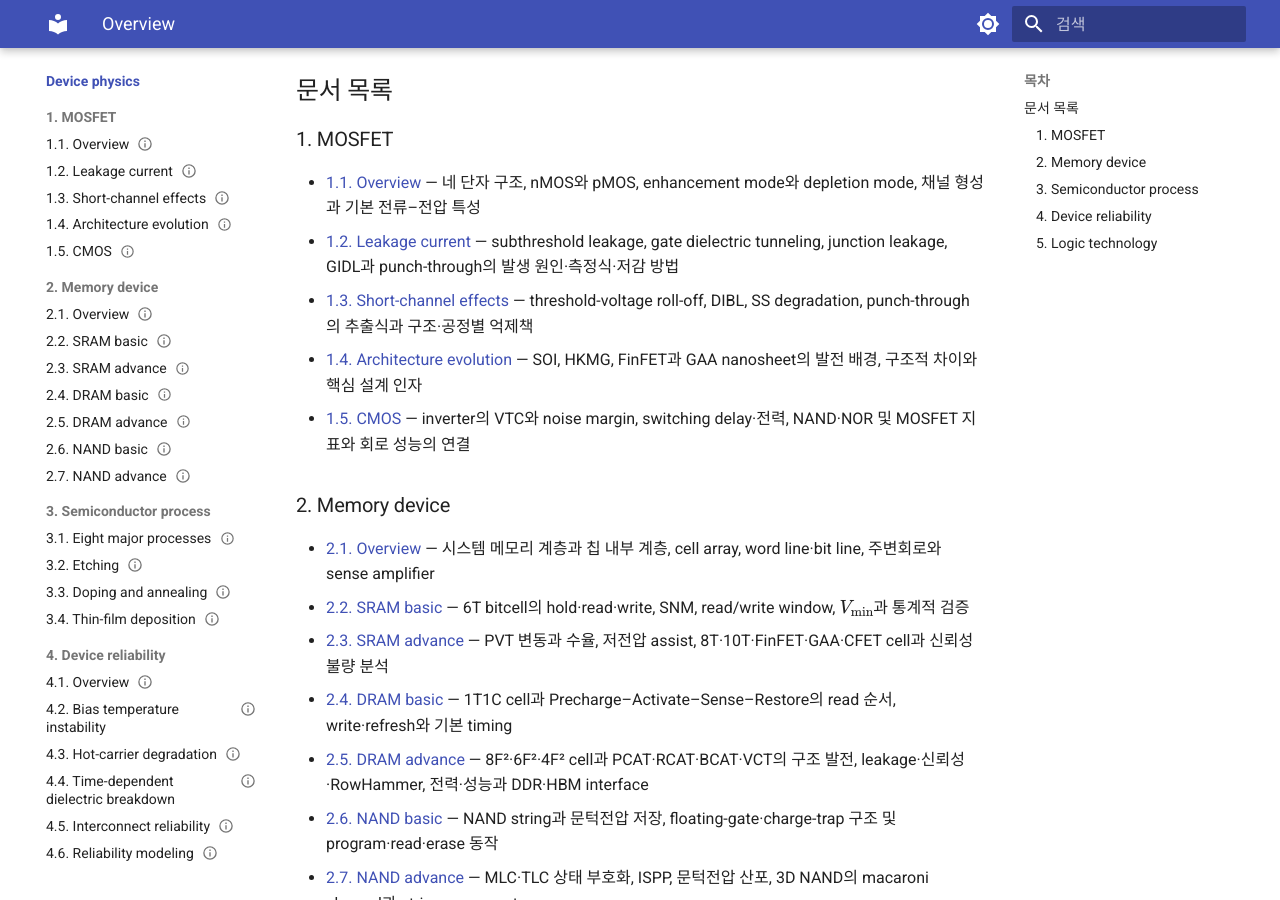
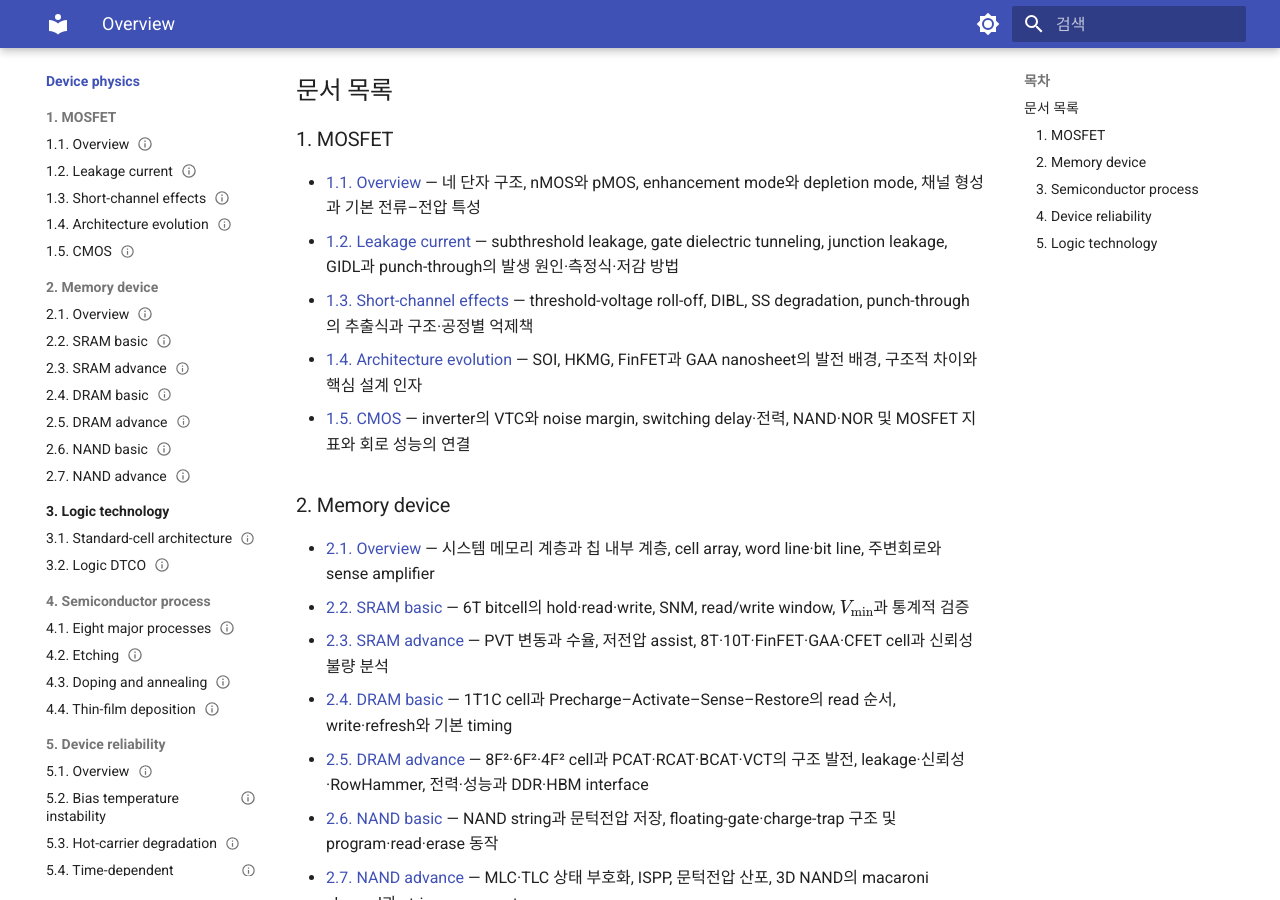
Before and after one commit to YHKlab-RGLee/RGLee-Wiki, an MkDocs documentation site: the page built from docs/device-physics/index.md, in a window 1280 px wide and 900 px high, scrolled down 323 px. Built offline with MkDocs 1.6.1 and Material for MkDocs 9.7.7, drawn with Linux system fonts in a browser that asks for light colours.

```diff
--- a/mkdocs.yml
+++ b/mkdocs.yml
@@ -83,22 +83,22 @@ nav:
           - 2.5. DRAM advance: device-physics/memory-device/dram-advance.md
           - 2.6. NAND basic: device-physics/memory-device/nand.md
           - 2.7. NAND advance: device-physics/memory-device/nand-advance.md
-      - 3. Semiconductor process:
-          - 3.1. Eight major processes: device-physics/semiconductor-process/eight-major-processes.md
-          - 3.2. Etching: device-physics/semiconductor-process/etching.md
-          - 3.3. Doping and annealing: device-physics/semiconductor-process/doping-and-annealing.md
-          - 3.4. Thin-film deposition: device-physics/semiconductor-process/thin-film-deposition.md
-      - 4. Device reliability:
-          - 4.1. Overview: device-physics/device-reliability/overview.md
-          - 4.2. Bias temperature instability: device-physics/device-reliability/bias-temperature-instability.md
-          - 4.3. Hot-carrier degradation: device-physics/device-reliability/hot-carrier-degradation.md
-          - 4.4. Time-dependent dielectric breakdown: device-physics/device-reliability/time-dependent-dielectric-breakdown.md
-          - 4.5. Interconnect reliability: device-physics/device-reliability/interconnect-reliability.md
-          - 4.6. Reliability modeling: device-physics/device-reliability/reliability-modeling.md
-      - 5. Logic technology:
+      - 3. Logic technology:
           - Overview: device-physics/logic-technology/index.md
-          - 5.1. Standard-cell architecture: device-physics/logic-technology/standard-cell-architecture.md
-          - 5.2. Logic DTCO: device-physics/logic-technology/logic-dtco.md
+          - 3.1. Standard-cell architecture: device-physics/logic-technology/standard-cell-architecture.md
+          - 3.2. Logic DTCO: device-physics/logic-technology/logic-dtco.md
+      - 4. Semiconductor process:
+          - 4.1. Eight major processes: device-physics/semiconductor-process/eight-major-processes.md
+          - 4.2. Etching: device-physics/semiconductor-process/etching.md
+          - 4.3. Doping and annealing: device-physics/semiconductor-process/doping-and-annealing.md
+          - 4.4. Thin-film deposition: device-physics/semiconductor-process/thin-film-deposition.md
+      - 5. Device reliability:
+          - 5.1. Overview: device-physics/device-reliability/overview.md
+          - 5.2. Bias temperature instability: device-physics/device-reliability/bias-temperature-instability.md
+          - 5.3. Hot-carrier degradation: device-physics/device-reliability/hot-carrier-degradation.md
+          - 5.4. Time-dependent dielectric breakdown: device-physics/device-reliability/time-dependent-dielectric-breakdown.md
+          - 5.5. Interconnect reliability: device-physics/device-reliability/interconnect-reliability.md
+          - 5.6. Reliability modeling: device-physics/device-reliability/reliability-modeling.md
   - Solid-state physics:
       - Overview: solid-state-physics/index.md
       - 1. Electronic structure:
```
Also changed, not shown: .agents/skills/evaluate-wiki-quality/SKILL.md (+2 -0 lines), AGENTS.md (+25 -14 lines), refs/format.md (+8 -8 lines), refs/research-workflow.md (+2 -0 lines), 2 other files.
